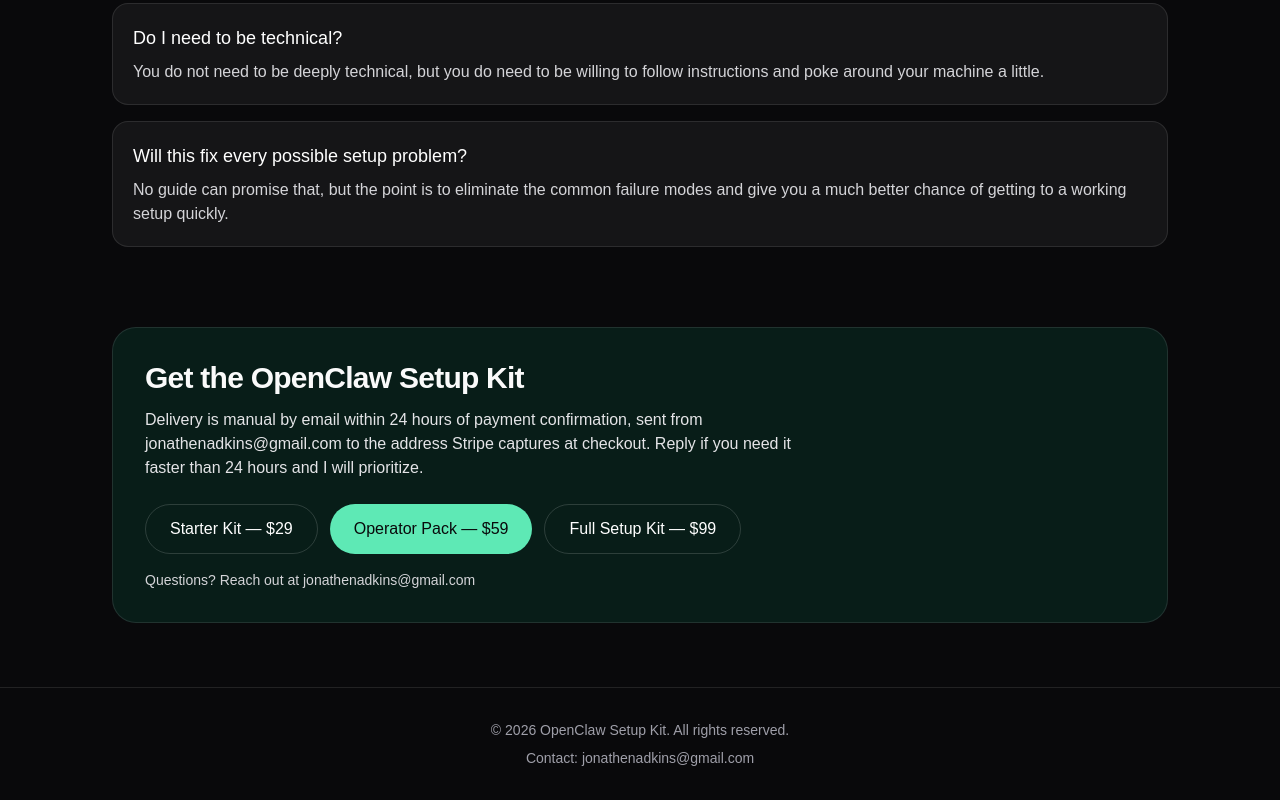
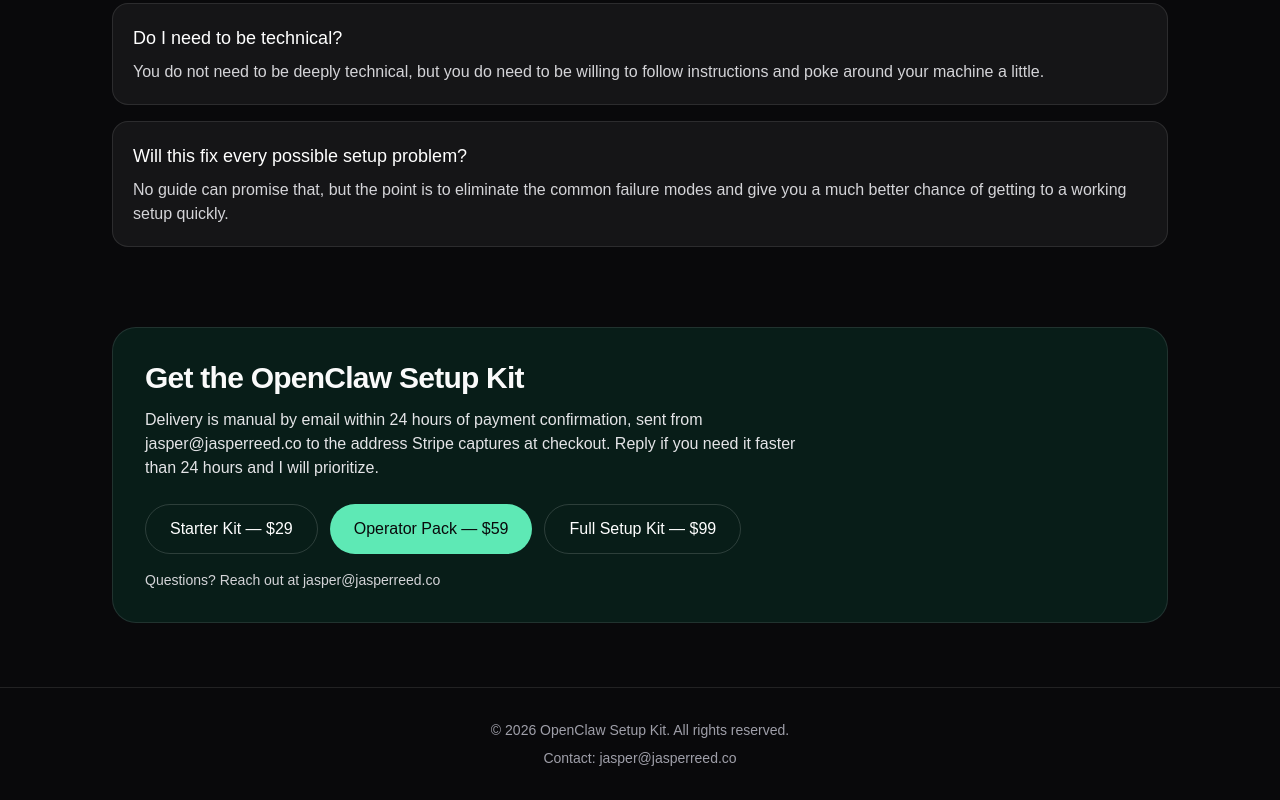
Before and after one commit to Jadkins333/openclaw-setup-service-v2, a Next.js app: page /openclaw-setup-service-v2/ in a window 1280 px wide. Shown: the part 3017-3817 px from the top of the page. Built offline with nearby package versions, Linux system fonts and the light colour scheme.

Commit message:
fix: swap public identity to Jasper Reed

```diff
--- a/src/app/blog/page.tsx
+++ b/src/app/blog/page.tsx
@@ -8,7 +8,7 @@
     title: "5 Common OpenClaw Setup Mistakes (2026)",
     description:
       "Fix the setup issues that trip up most OpenClaw users. Node versions, API keys, channel config, and more.",
-    url: "https://jadkins333.github.io/openclaw-setup-service-v2/blog/",
+    url: "https://jasperreed.co/openclaw-setup-kit/blog/",
     siteName: "OpenClaw Setup Kit",
     type: "article",
   },
--- a/src/app/guide/page.tsx
+++ b/src/app/guide/page.tsx
@@ -7,7 +7,7 @@
     title: "Free OpenClaw Setup Quickstart Guide (2026)",
     description:
       "Skip the trial and error. A practical quickstart for getting OpenClaw installed and useful.",
-    url: "https://jadkins333.github.io/openclaw-setup-service-v2/guide/",
+    url: "https://jasperreed.co/openclaw-setup-kit/guide/",
     siteName: "OpenClaw Setup Kit",
     type: "article",
   },
--- a/src/app/layout.tsx
+++ b/src/app/layout.tsx
@@ -19,7 +19,7 @@
   openGraph: {
     title: "OpenClaw Setup Kit",
     description: "A practical setup kit for getting OpenClaw running without drowning in docs.",
-    url: "https://jadkins333.github.io/openclaw-setup-service-v2",
+    url: "https://jasperreed.co/openclaw-setup-kit",
     siteName: "OpenClaw Setup Kit",
     type: "website",
   },
@@ -41,7 +41,7 @@
       className={`${geistSans.variable} ${geistMono.variable} h-full antialiased`}
     >
       <head>
-        <script defer data-domain="jadkins333.github.io" src="https://plausible.io/js/script.js" />
+        <script defer data-domain="jasperreed.co" src="https://plausible.io/js/script.js" />
       </head>
       <body className="min-h-full flex flex-col">
         {children}
--- a/src/app/page.tsx
+++ b/src/app/page.tsx
@@ -129,7 +129,7 @@
                 Get the kit
               </a>
               <a
-                href="mailto:jonathenadkins@gmail.com?subject=OpenClaw%20Setup%20Kit%20question"
+                href="mailto:jasper@jasperreed.co?subject=OpenClaw%20Setup%20Kit%20question"
                 className="inline-flex items-center justify-center rounded-full border border-emerald-400/25 bg-emerald-400/10 px-6 py-3 font-medium text-emerald-200 transition hover:bg-emerald-400/20"
               >
                 Questions before buying? Email me →
@@ -282,7 +282,7 @@
         <section id="buy" className="mt-20 rounded-3xl border border-white/10 bg-emerald-400/10 p-8">
           <h2 className="text-3xl font-semibold tracking-tight">Get the OpenClaw Setup Kit</h2>
           <p className="mt-3 max-w-2xl text-zinc-200">
-            Delivery is manual by email within 24 hours of payment confirmation, sent from jonathenadkins@gmail.com to the address Stripe captures at checkout. Reply if you need it faster than 24 hours and I will prioritize.
+            Delivery is manual by email within 24 hours of payment confirmation, sent from jasper@jasperreed.co to the address Stripe captures at checkout. Reply if you need it faster than 24 hours and I will prioritize.
           </p>
           <div className="mt-6 flex flex-col gap-3 sm:flex-row">
             <a
@@ -306,7 +306,7 @@
           </div>
           <p className="mt-4 text-sm text-zinc-300">
             Questions? Reach out at{" "}
-            <a href="mailto:jonathenadkins@gmail.com" className="underline hover:text-white">jonathenadkins@gmail.com</a>
+            <a href="mailto:jasper@jasperreed.co" className="underline hover:text-white">jasper@jasperreed.co</a>
           </p>
         </section>
       </section>
@@ -315,7 +315,7 @@
         <p>© {new Date().getFullYear()} OpenClaw Setup Kit. All rights reserved.</p>
         <p className="mt-2">
           Contact:{" "}
-          <a href="mailto:jonathenadkins@gmail.com" className="underline hover:text-white">jonathenadkins@gmail.com</a>
+          <a href="mailto:jasper@jasperreed.co" className="underline hover:text-white">jasper@jasperreed.co</a>
         </p>
       </footer>
     </main>
```
